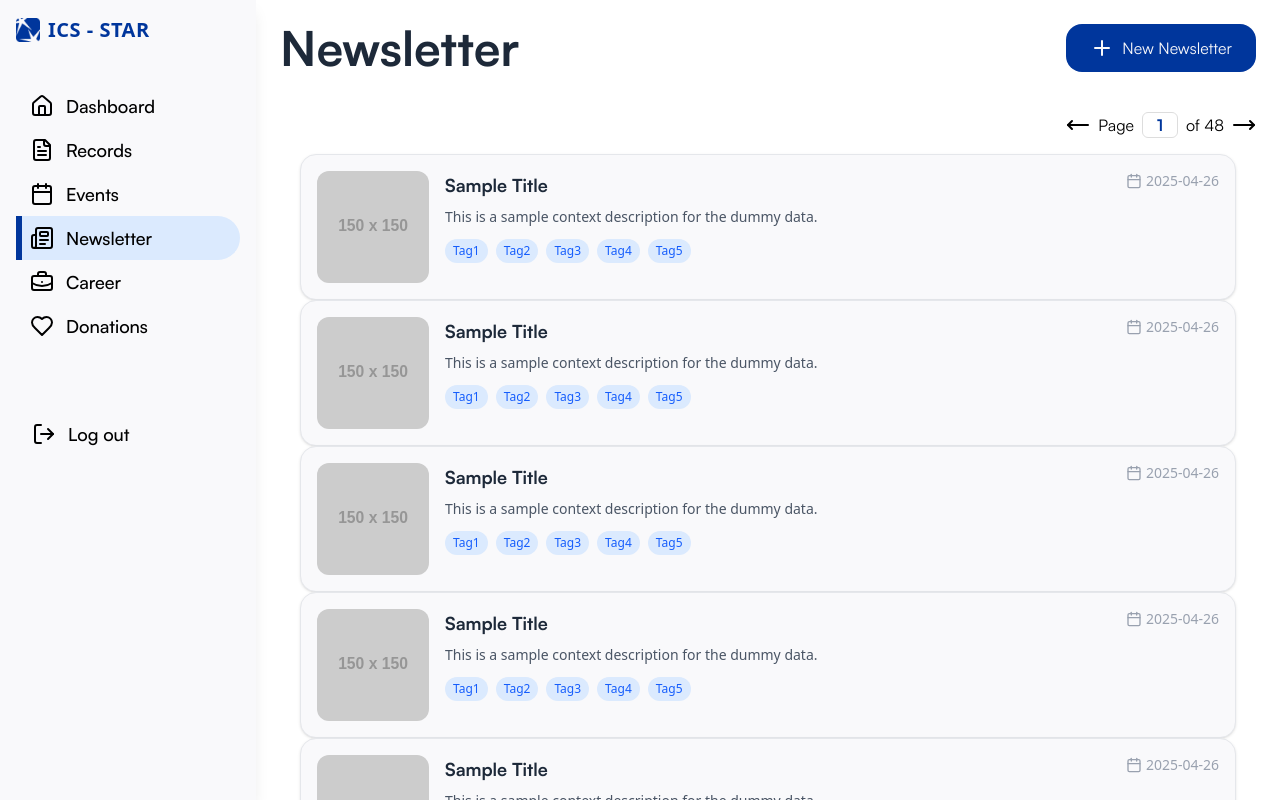
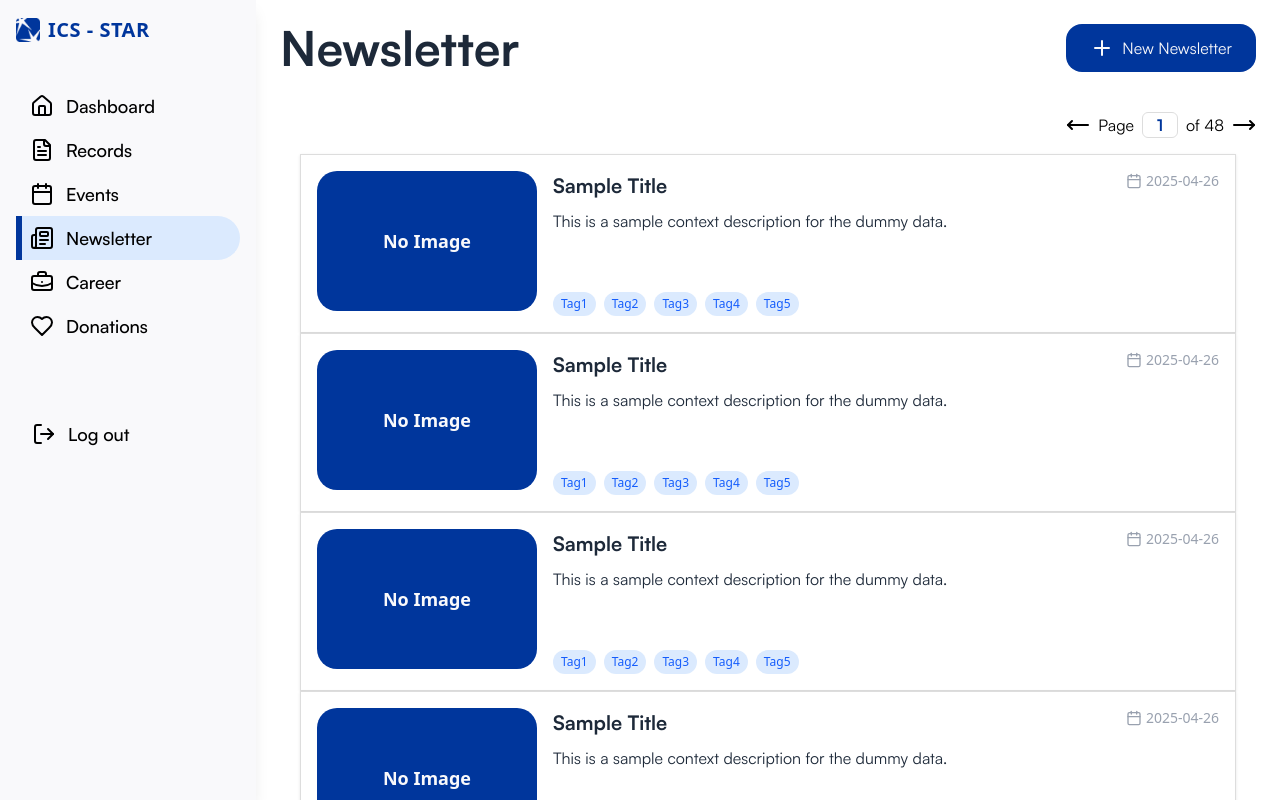
Before and after one commit to cazhiareese/ICS-STAR, a React (Vite) app in the folder app/: page /admin/newsletter in a window 1280 px wide. Built offline with nearby package versions, Linux system fonts and the light colour scheme; no server answers.

Commit message:
feat: finished the layout for the cards in news letter

```diff
--- a/app/src/RootPages/AdminPages/NewsLetter/AdminNewsLetter.jsx
+++ b/app/src/RootPages/AdminPages/NewsLetter/AdminNewsLetter.jsx
@@ -15,14 +15,14 @@ function AdminNewsletter() {
   useEffect(() => {
     const dummy = {
       title: 'Sample Title',
-      image: 'https://via.placeholder.com/150',
+      image: null,
       date_posted: '2025-04-26',
       context: 'This is a sample context description for the dummy data.'
     };
 
     const tags = ['Tag1', 'Tag2', 'Tag3', 'Tag4', 'Tag5'];
     setTags(tags);
-    const duplicatedData = Array(5).fill().map(() => ({ ...dummy }));
+    const duplicatedData = Array(4).fill().map(() => ({ ...dummy }));
 
     setNewsletter(duplicatedData);
   }, []);
@@ -59,7 +59,7 @@ function AdminNewsletter() {
 
       {/* Card display section */}
       <div className="flex flex-col items-center w-full mt-4">
-      <div className="flex flex-col  w-full max-w-full px-5">
+      <div className="flex flex-col  w-full max-w-full px-5 ">
           {newsletter.map((item, index) => (
             <AdminNewsletterCard
   key={index}
--- a/app/src/components/AdminComponents/AdminNewsletterCard.jsx
+++ b/app/src/components/AdminComponents/AdminNewsletterCard.jsx
@@ -2,22 +2,32 @@ import React from 'react';
 import { Calendar } from 'lucide-react';
 
 const AdminNewsletterCard = ({ title, image, date_posted, context, tags = [] }) => {
-    console.log("Tags:", tags); // Debugging line to check the tags array
+  console.log("Tags:", tags); // Debugging line to check the tags array
   return (
-    <div className="flex w-full bg-white border border-gray-200 rounded-2xl shadow-sm p-4 gap-4">
+    <div className="flex w-full bg-whitey border border-disabled shadow-sm p-4 gap-4 h-[179px]">
 
       {/* Left Side Image */}
-      <img
-        src={image}
-        alt={title}
-        className="w-28 h-28 rounded-xl object-cover"
-      />
+      <div
+        className={`w-55 h-35 rounded-[20px] object-cover flex items-center justify-center ${
+          !image ? 'bg-primary' : ''
+        }`}
+      >
+        {image ? (
+          <img
+            src={image}
+            alt={title}
+            className="w-full h-full rounded-xl object-cover"
+          />
+        ) : (
+          <span className="text-white text-lg font-semibold">No Image</span>
+        )}
+      </div>
 
       {/* Right Side Content */}
       <div className="flex flex-col flex-1">
         {/* Title and Date */}
         <div className="flex justify-between items-start mb-2">
-          <h2 className="text-lg font-satoshi-bold text-black">{title}</h2>
+          <h2 className="text-[20px] font-satoshi-bold text-black">{title}</h2>
           <div className="flex items-center text-gray-400 text-sm">
             <Calendar className="w-4 h-4 mr-1" />
             {date_posted}
@@ -25,12 +35,12 @@ const AdminNewsletterCard = ({ title, image, date_posted, context, tags = [] })
         </div>
 
         {/* Description */}
-        <p className="text-gray-600 text-sm line-clamp-2 mb-3">
+        <p className="text-black text-[16px] line-clamp-3 mb-3 font-satoshi-regular">
           {context}
         </p>
 
         {/* Tags */}
-        <div className="flex flex-wrap gap-2">
+        <div className="flex flex-wrap gap-2 mt-auto">
           {tags.map((tag, index) => (
             <span
               key={index}
@@ -41,7 +51,6 @@ const AdminNewsletterCard = ({ title, image, date_posted, context, tags = [] })
           ))}
         </div>
       </div>
-
     </div>
   );
 };
```
